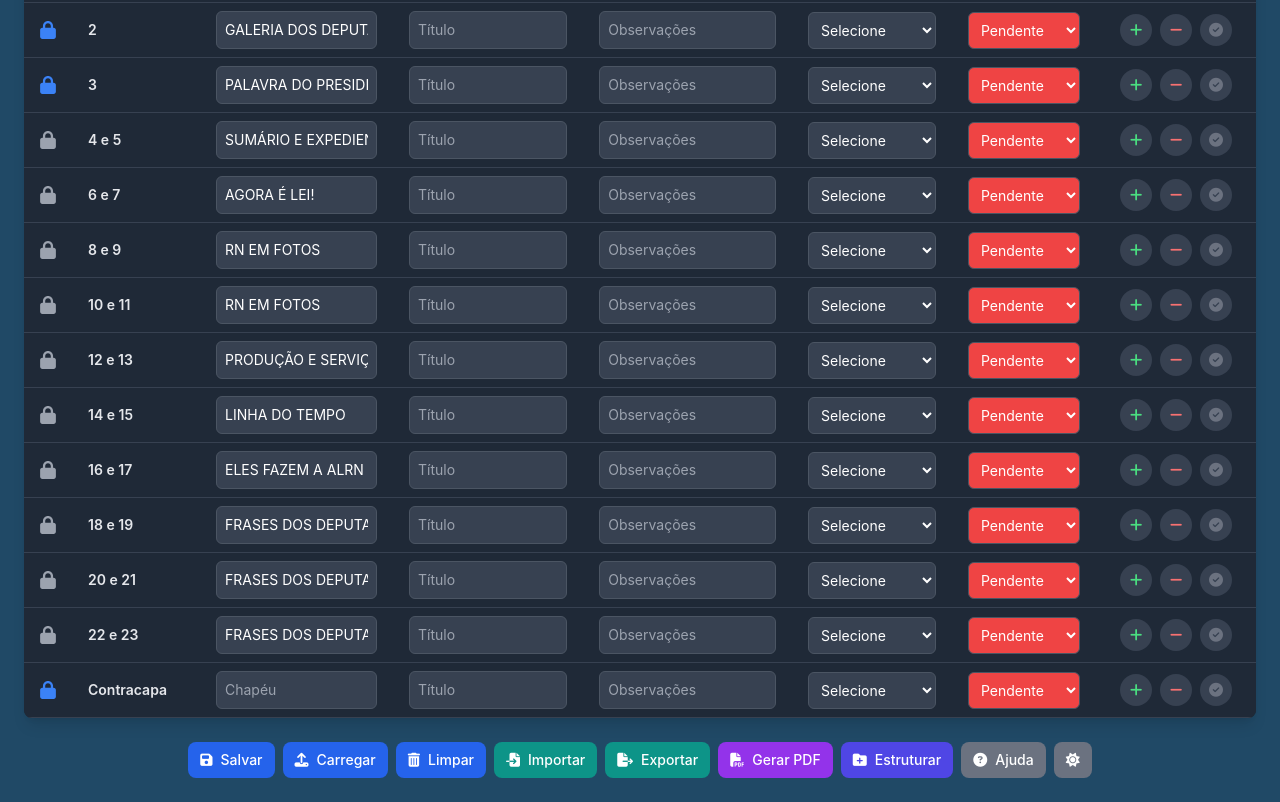
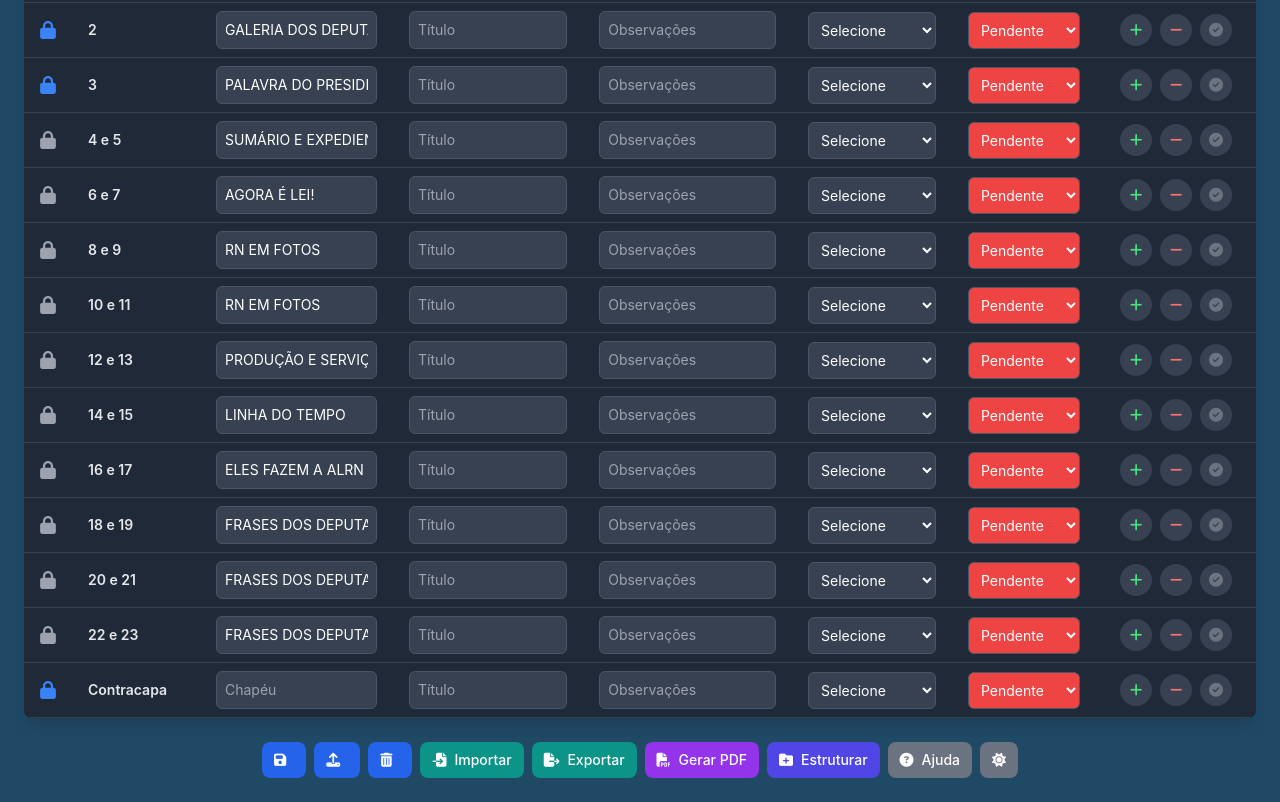
Before and after one commit to canguleiro/sispag, a plain HTML site: page index.html in a window 1280 px wide. Shown: the part 266-1068 px from the top of the page. Drawn offline with nearby package versions, Linux system fonts and the light colour scheme.

```diff
--- a/index.html
+++ b/index.html
@@ -703,9 +703,9 @@
 
         function popularBotoesDeAcao() {
              const acoes = `
-                <button data-action="salvar" class="px-3 py-2 text-sm font-medium text-white bg-blue-600 rounded-lg hover:bg-blue-700 transition-colors"><i class="fas fa-save mr-2"></i>Salvar</button>
-                <button data-action="carregar" class="px-3 py-2 text-sm font-medium text-white bg-blue-600 rounded-lg hover:bg-blue-700 transition-colors"><i class="fas fa-upload mr-2"></i>Carregar</button>
-                <button data-action="limpar" class="px-3 py-2 text-sm font-medium text-white bg-blue-600 rounded-lg hover:bg-blue-700 transition-colors"><i class="fas fa-trash-alt mr-2"></i>Limpar</button>
+                <button data-action="salvar" class="px-3 py-2 text-sm font-medium text-white bg-blue-600 rounded-lg hover:bg-blue-700 transition-colors"><i class="fas fa-save mr-2"></i></button>
+                <button data-action="carregar" class="px-3 py-2 text-sm font-medium text-white bg-blue-600 rounded-lg hover:bg-blue-700 transition-colors"><i class="fas fa-upload mr-2"></i></button>
+                <button data-action="limpar" class="px-3 py-2 text-sm font-medium text-white bg-blue-600 rounded-lg hover:bg-blue-700 transition-colors"><i class="fas fa-trash-alt mr-2"></i></button>
                 <button data-action="importar" class="px-3 py-2 text-sm font-medium text-white bg-teal-600 rounded-lg hover:bg-teal-700 transition-colors"><i class="fas fa-file-import mr-2"></i>Importar</button>
                 <button data-action="exportar" class="px-3 py-2 text-sm font-medium text-white bg-teal-600 rounded-lg hover:bg-teal-700 transition-colors"><i class="fas fa-file-export mr-2"></i>Exportar</button>
                 <div class="relative inline-block text-left group">
```
